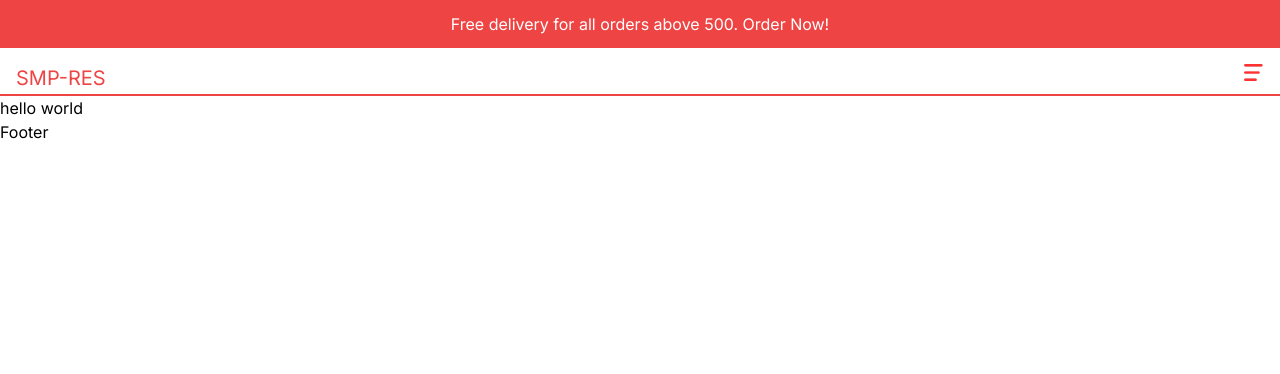
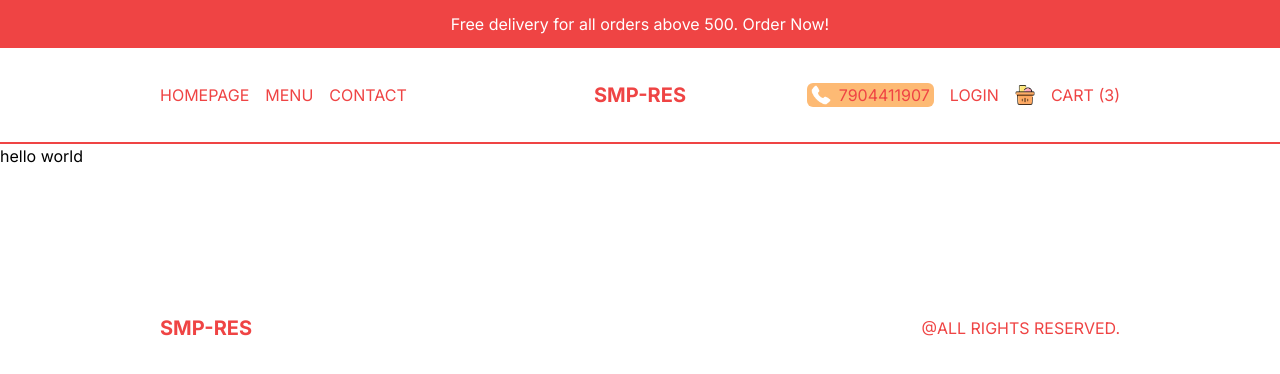
Before and after one commit to pramadeish/nextjs-restaurant-ui, a Next.js app: page / in a window 1280 px wide. Shown: the top 374 px of the page. Built offline with nearby package versions, Linux system fonts and the light colour scheme.

Commit message:
added header and footer

```diff
--- a/src/components/CartIcon.tsx
+++ b/src/components/CartIcon.tsx
@@ -5,7 +5,7 @@ import React from 'react'
 const CartIcon = () => {
   return (
 <Link href="/cart" className='flex items-center gap-4'>
-    <div className='relative w-8 h-8'>
+    <div className='relative w-8 h-8 md:w-5 md:h-5'>
     <Image src="/cart.png" alt="" fill/>
     </div>
     <span>Cart (3)</span>
--- a/src/components/Footer.tsx
+++ b/src/components/Footer.tsx
@@ -1,8 +1,12 @@
+import Link from 'next/link'
 import React from 'react'
 
 const Footer = () => {
   return (
-    <div>Footer</div>
+    <div className="h-12 md:h-24 p-4 lg:p-20 xl:p-40 text-red-500 flex items-center justify-between">
+      <Link href="/" className="font-bold text-xl">SMP-RES</Link>
+      <p>@ALL RIGHTS RESERVED.</p>
+    </div>
   )
 }
 
--- a/src/components/Navbar.tsx
+++ b/src/components/Navbar.tsx
@@ -1,18 +1,38 @@
-import Link from 'next/link'
-import React from 'react'
-import Menu from './Menu'
+import Link from "next/link";
+import React from "react";
+import Menu from "./Menu";
+import CartIcon from "./CartIcon";
+import Image from "next/image";
 
 const Navbar = () => {
+  const user = false;
   return (
-    <div className='h-12 text-red-500 p-4 flex justify-between border-b-2 border-b-red-500 uppercase'>
-      <div className='text-xl'>
+    <div className="h-12 text-red-500 p-4 flex items-center justify-between border-b-2 border-b-red-500 uppercase md:h-24 lg:px-20 xl:px-40">
+      <div className="hidden md:flex gap-4 flex-1">
+        <Link href="/">HomePage</Link>
+        <Link href="/menu">Menu</Link>
+        <Link href="/contact">Contact</Link>
+      </div>
+      <div className="text-xl md:font-bold flex-1 md:text-center">
         <Link href="/">SMP-RES</Link>
       </div>
-      <div>
-        <Menu/>
+      <div className="md:hidden">
+        <Menu />
+      </div>
+      <div className="hidden md:flex gap-4 items-center justify-end flex-1 ">
+        <div className="md:absolute top-3 right-2 lg:static flex items-center gap-2 cursor-pointer bg-orange-300 px-1 rounded-md">
+          <Image src="/phone.png" alt="" width={20} height={20}/>
+          <span>7904411907</span>
+        </div>
+        {!user ? (
+          <Link href="/login">Login</Link>
+        ) : (
+          <Link href="/orders">Orders</Link>
+        )}
+        <CartIcon/>
       </div>
     </div>
-  )
-}
+  );
+};
 
-export default Navbar
+export default Navbar;
```
